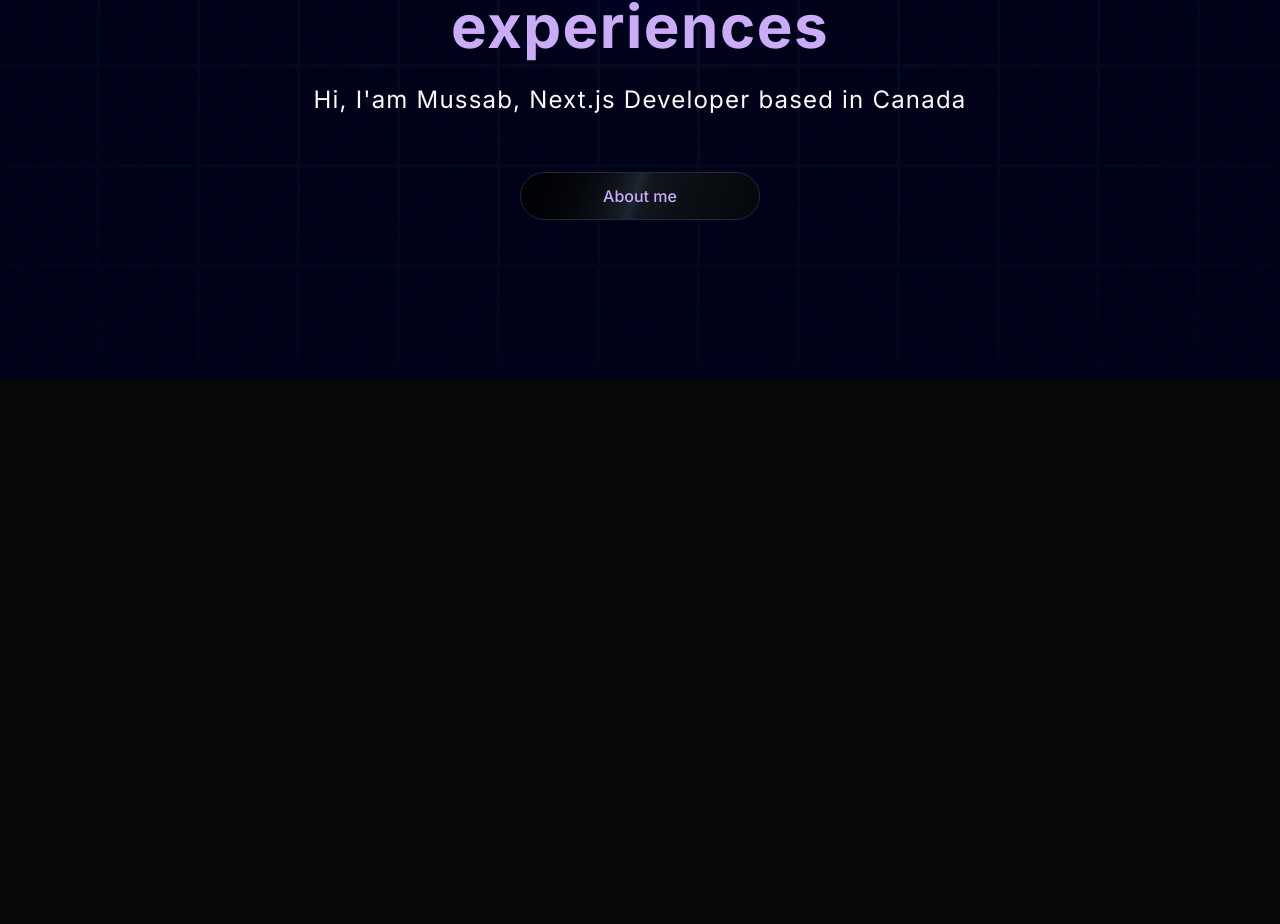
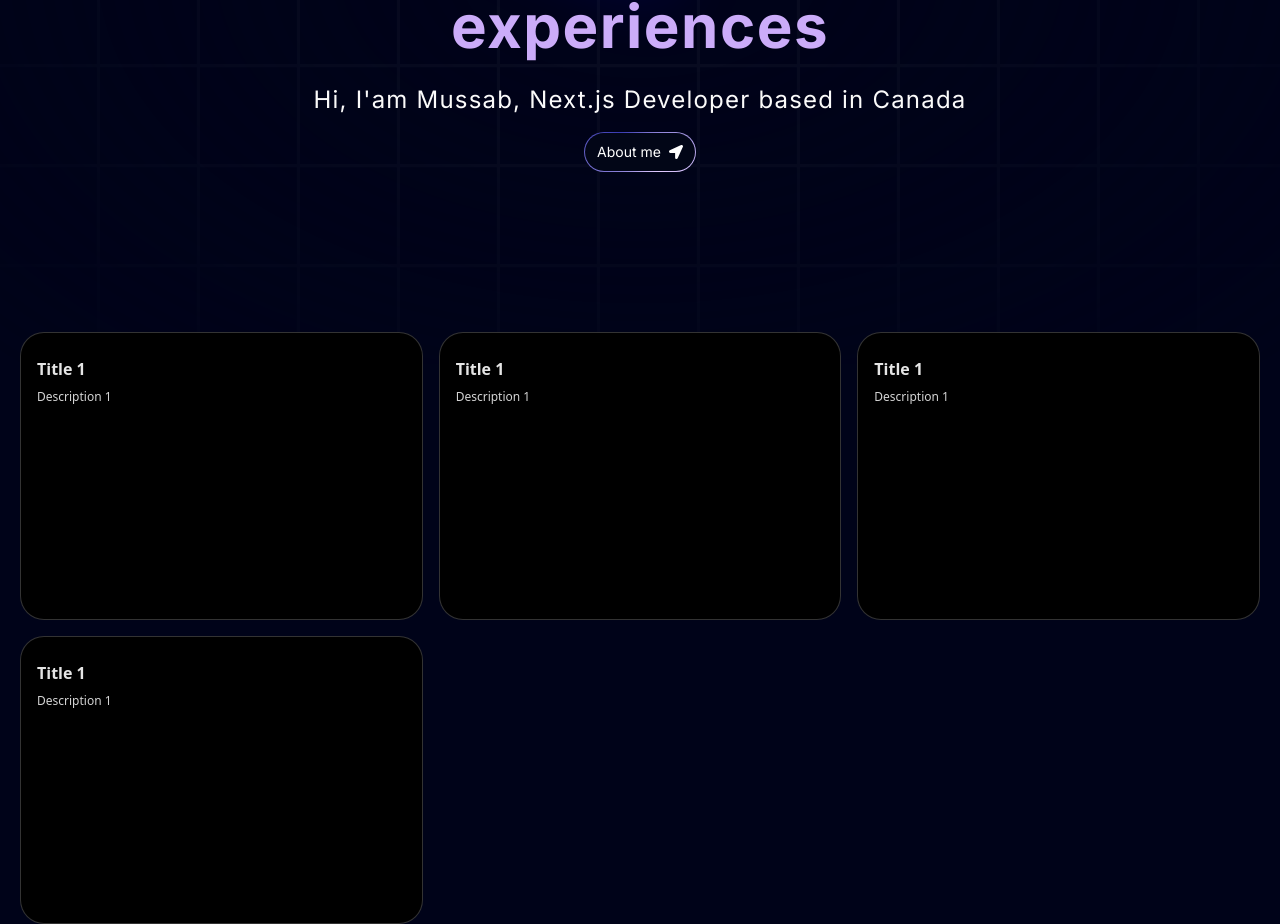
Before and after one commit to Mussab-Imran/nextjs-portfolio, a Next.js app: page / in a window 1280 px wide. Shown: the part 436-1360 px from the top of the page. Before the commit the page ends 816 px from the top, so only its background shows below. Built offline with nearby package versions, Linux system fonts and the light colour scheme.

Commit message:
at the grid section

```diff
--- a/app/page.tsx
+++ b/app/page.tsx
@@ -1,5 +1,8 @@
+import Grid from "@/components/Grid";
 import Hero from "@/components/Hero";
+import { FloatingNav } from "@/components/ui/FloatingNav";
 import Image from "next/image";
+import { FaHome } from "react-icons/fa";
 
 export default function Home() {
   return (
@@ -7,7 +10,11 @@
       {/* Justify-centre: center it vertically, items-centre: center it horizontally
           flex-col: switch orientation, overflow-hidden: to hide the scrollbars */}
       <div className="max-w-7xl w-full">
+        <FloatingNav navItems={[
+          {name: 'Home', link: '/', icon: <FaHome/>}
+        ]} />
         <Hero />
+        <Grid />
       </div>
     </main>
   );
--- /dev/null
+++ b/components/Grid.tsx
@@ -0,0 +1,23 @@
+import React from 'react'
+import { BentoGrid, BentoGridItem } from './ui/BentoGrid'
+import { gridItems } from '@/data'
+
+const Grid = () => {
+  return (
+    <section id="about">
+        <BentoGrid>
+            {gridItems.map
+            ((item) => (
+                <BentoGridItem
+                    id={item.id}
+                    key={item.id}
+                    title={item.title}
+                    description={item.description}
+                />
+            ))}
+        </BentoGrid>
+    </section>
+  )
+}
+
+export default Grid
--- a/components/hero.tsx
+++ b/components/hero.tsx
@@ -2,6 +2,7 @@
 import { Spotlight } from './ui/Spotlight'
 import { TextGenerateEffect } from './ui/TextGenerateEffect'
 import ShimmerButton from './ui/ShimmerButton'
+import { FaLocationArrow } from 'react-icons/fa'
 
 const Hero = () => {
   return (
@@ -32,7 +33,7 @@
                 </p>
 
                 <a href='#about'>
-                    <ShimmerButton title='About me' icon={undefined} position={''}/>
+                    <ShimmerButton title='About me' icon={<FaLocationArrow/>} position='right'/>
                 </a>
             </div>
         </div>
--- /dev/null
+++ b/components/ui/BentoGrid.tsx
@@ -0,0 +1,56 @@
+import { cn } from "@/lib/utils";
+
+export const BentoGrid = ({
+  className,
+  children,
+}: {
+  className?: string;
+  children?: React.ReactNode;
+}) => {
+  return (
+    <div
+      className={cn(
+        "grid md:auto-rows-[18rem] grid-cols-1 md:grid-cols-3 gap-4 max-w-7xl mx-auto ",
+        className
+      )}
+    >
+      {children}
+    </div>
+  );
+};
+
+export const BentoGridItem = ({
+  className,
+  title,
+  description,
+  header,
+  icon,
+  id,
+}: {
+  className?: string;
+  title?: string | React.ReactNode;
+  description?: string | React.ReactNode;
+  header?: React.ReactNode;
+  icon?: React.ReactNode;
+  id: number,
+}) => {
+  return (
+    <div
+      className={cn(
+        "row-span-1 relative rounded-3xl group/bento hover:shadow-xl transition duration-200 shadow-input dark:shadow-none p-4 dark:bg-black dark:border-white/[0.2] bg-white border border-transparent justify-between flex flex-col space-y-4 border-red-500",
+        className
+      )}
+    >
+      {header}
+      <div className="group-hover/bento:translate-x-2 transition duration-200">
+        {icon}
+        <div className="font-sans font-bold text-neutral-600 dark:text-neutral-200 mb-2 mt-2">
+          {title}
+        </div>
+        <div className="font-sans font-normal text-neutral-600 text-xs dark:text-neutral-300">
+          {description}
+        </div>
+      </div>
+    </div>
+  );
+};
--- /dev/null
+++ b/components/ui/FloatingNav.tsx
@@ -0,0 +1,82 @@
+"use client";
+import React, { useState } from "react";
+import {
+  motion,
+  AnimatePresence,
+  useScroll,
+  useMotionValueEvent,
+} from "framer-motion";
+import { cn } from "@/lib/utils";
+import Link from "next/link";
+
+export const FloatingNav = ({
+  navItems,
+  className,
+}: {
+  navItems: {
+    name: string;
+    link: string;
+    icon?: JSX.Element;
+  }[];
+  className?: string;
+}) => {
+  const { scrollYProgress } = useScroll();
+
+  const [visible, setVisible] = useState(false);
+
+  useMotionValueEvent(scrollYProgress, "change", (current) => {
+    // Check if current is not undefined and is a number
+    if (typeof current === "number") {
+      let direction = current! - scrollYProgress.getPrevious()!;
+
+      if (scrollYProgress.get() < 0.05) {
+        setVisible(false);
+      } else {
+        if (direction < 0) {
+          setVisible(true);
+        } else {
+          setVisible(false);
+        }
+      }
+    }
+  });
+
+  return (
+    <AnimatePresence mode="wait">
+      <motion.div
+        initial={{
+          opacity: 1,
+          y: -100,
+        }}
+        animate={{
+          y: visible ? 0 : -100,
+          opacity: visible ? 1 : 0,
+        }}
+        transition={{
+          duration: 0.2,
+        }}
+        className={cn(
+          "flex max-w-fit  fixed top-10 inset-x-0 mx-auto border border-transparent dark:border-white/[0.2] rounded-full dark:bg-black bg-white shadow-[0px_2px_3px_-1px_rgba(0,0,0,0.1),0px_1px_0px_0px_rgba(25,28,33,0.02),0px_0px_0px_1px_rgba(25,28,33,0.08)] z-[5000] pr-2 pl-8 py-2  items-center justify-center space-x-4",
+          className
+        )}
+      >
+        {navItems.map((navItem: any, idx: number) => (
+          <Link
+            key={`link=${idx}`}
+            href={navItem.link}
+            className={cn(
+              "relative dark:text-neutral-50 items-center flex space-x-1 text-neutral-600 dark:hover:text-neutral-300 hover:text-neutral-500"
+            )}
+          >
+            <span className="block sm:hidden">{navItem.icon}</span>
+            <span className="hidden sm:block text-sm">{navItem.name}</span>
+          </Link>
+        ))}
+        <button className="border text-sm font-medium relative border-neutral-200 dark:border-white/[0.2] text-black dark:text-white px-4 py-2 rounded-full">
+          <span>Login</span>
+          <span className="absolute inset-x-0 w-1/2 mx-auto -bottom-px bg-gradient-to-r from-transparent via-blue-500 to-transparent  h-px" />
+        </button>
+      </motion.div>
+    </AnimatePresence>
+  );
+};
--- a/components/ui/ShimmerButton.tsx
+++ b/components/ui/ShimmerButton.tsx
@@ -2,8 +2,13 @@
 
 function ShimmerButton({ title, icon, position, handleClick, otherClasses } : {title: string; icon: React.ReactNode, position: string, handleClick?: () => void; otherClasses?: string;}) {
     return (
-        <button className="inline-flex h-12 w-full animate-shimmer items-center justify-center rounded-full border border-slate-800 bg-[linear-gradient(110deg,#000103,45%,#1e2631,55%,#000103)] bg-[length:200%_100%] px-6 font-medium text-purple transition-colors focus:outline-none focus:ring-2 focus:ring-slate-400 focus:ring-offset-2 focus:ring-offset-slate-50 md:w-60 md:mt-10">
-            {title}
+        <button className="relative inline-flex h-10 overflow-hidden rounded-full p-[1px]">
+            <span className="absolute inset-[-1000%] animate-[spin_5s_linear_infinite] bg-[conic-gradient(from_90deg_at_50%_50%,#E2CBFF_0%,#393BB2_50%,#E2CBFF_100%)]" />
+            <span className="inline-flex h-full w-full cursor-pointer items-center justify-center rounded-full bg-slate-950 px-3 py-1 text-sm font-small text-white backdrop-blur-3xl gap-2 ${otherClasses}">
+                {position === 'left' && icon}
+                {title}
+                {position === 'right' && icon}
+            </span>
         </button>
     )
 }
--- /dev/null
+++ b/data/index.ts
@@ -0,0 +1,6 @@
+export const gridItems = [
+    {title: 'Title 1', description: 'Description 1', id:1},
+    {title: 'Title 1', description: 'Description 1', id:1},
+    {title: 'Title 1', description: 'Description 1', id:1},
+    {title: 'Title 1', description: 'Description 1', id:1},
+]
--- a/package.json
+++ b/package.json
@@ -16,6 +16,7 @@
     "next-themes": "^0.3.0",
     "react": "^18",
     "react-dom": "^18",
+    "react-icons": "^5.2.1",
     "tailwind-merge": "^2.4.0",
     "tailwindcss-animate": "^1.0.7"
   },
```
Also changed, not shown: 1 other file (tests, documents, lock files or other folders).
